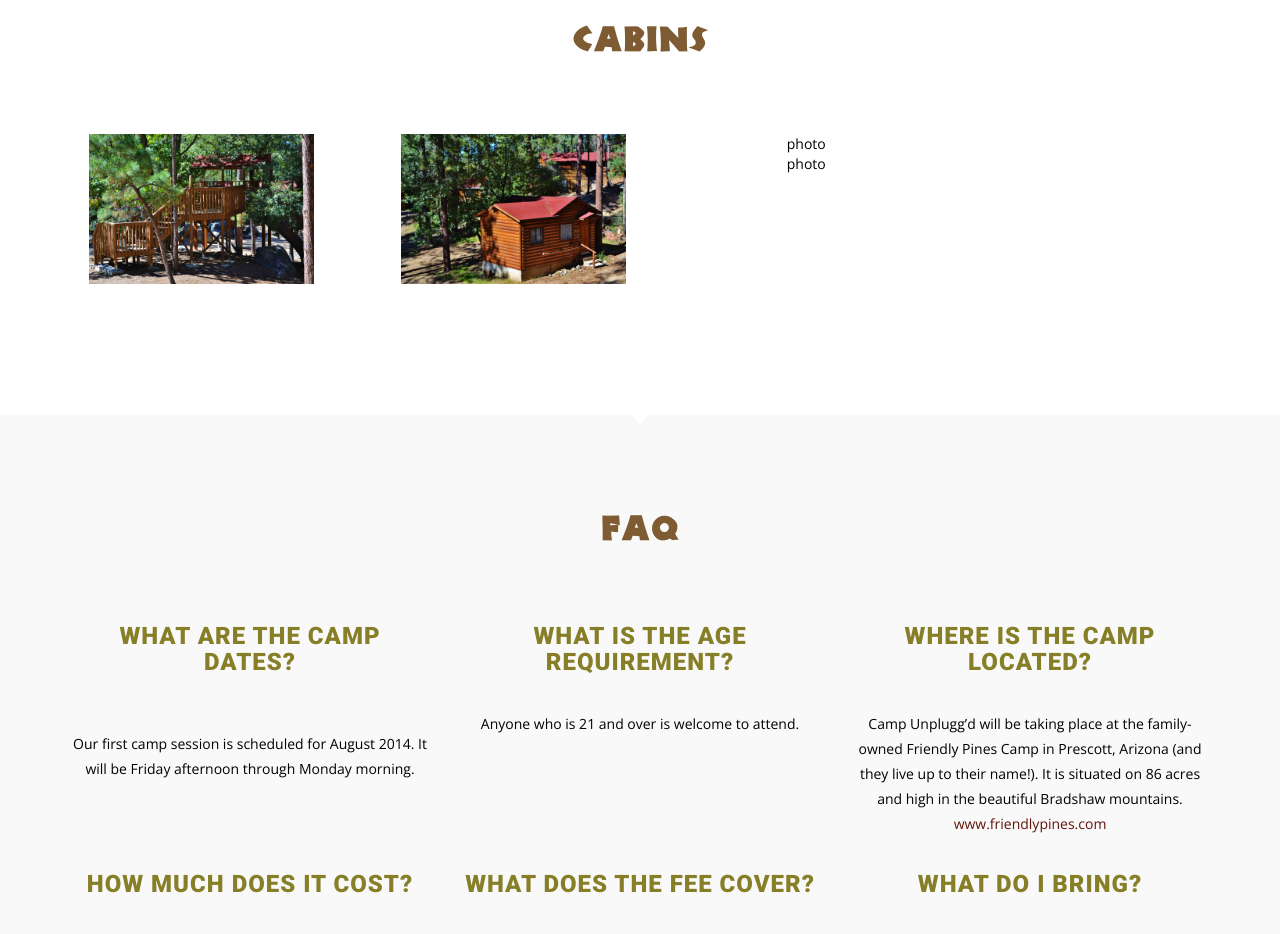
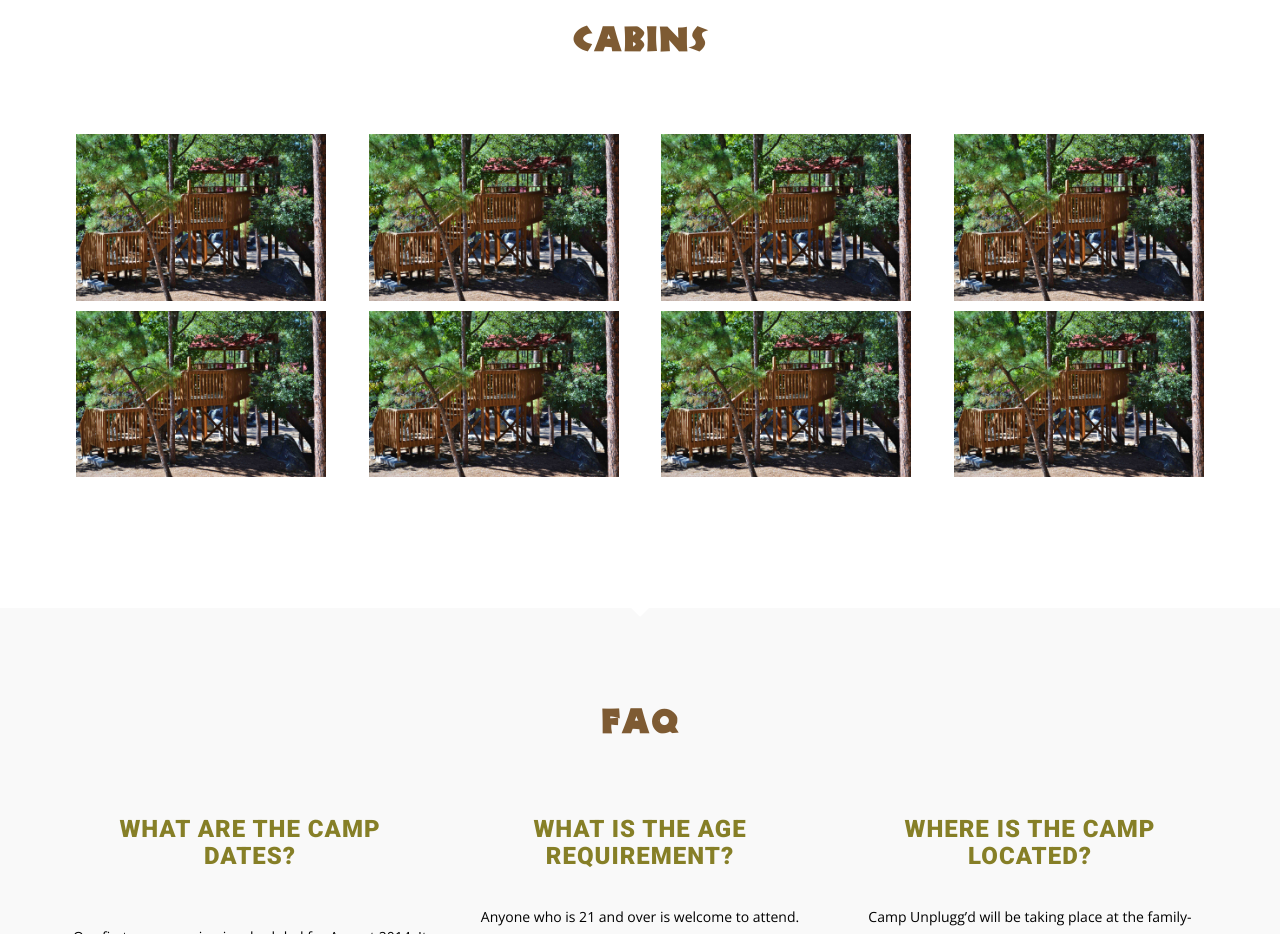
Before and after one commit to lienvdsteen/camp_unpluggd, a plain HTML site: page index.html in a window 1280 px wide. Shown: the part 2700-3634 px from the top of the page. Drawn offline with nearby package versions, Linux system fonts and the light colour scheme; some packages are replaced by stand-ins of ours; a script that the page names is missing.

Commit message:
init add cabin

```diff
--- a/css/horizon.css
+++ b/css/horizon.css
@@ -339,7 +339,7 @@ img::-moz-selection {
 }
 
 #cabins img {
-    height: 150px;
+    width: 250px;
 }
 
 .icon {
--- a/index.html
+++ b/index.html
@@ -209,21 +209,47 @@
                     </div><!--end col lg 12-->
                 </div><!--end row-->
                 <div class="row">
-                    <div class="col-lg-3 col-md-3" style="margin-right:20px;">
+                    <div class="col-lg-3 col-md-3">
                         <a href="images/finals/Treehouse.jpg">
                             <img src="images/finals/Treehouse.jpg" />
                         </a>
                     </div><!--end col lg 4 col md 4-->
                     <div class="col-lg-3 col-md-3">
-                        <a href="images/finals/DSC_0066.jpg">
-                            <img src="images/finals/DSC_0066.jpg" />
+                        <a href="images/finals/Treehouse.jpg">
+                            <img src="images/finals/Treehouse.jpg" />
                         </a>
                     </div><!--end col lg 4 col md 4-->
                     <div class="col-lg-3 col-md-3">
-                    photo
+                        <a href="images/finals/Treehouse.jpg">
+                            <img src="images/finals/Treehouse.jpg" />
+                        </a>
                     </div><!--end col lg 4 col md 4-->
                     <div class="col-lg-3 col-md-3">
-                    photo
+                        <a href="images/finals/Treehouse.jpg">
+                            <img src="images/finals/Treehouse.jpg" />
+                        </a>
+                    </div><!--end col lg 4 col md 4-->
+                </div><!--end row-->
+                <div class="row" style="margin-top:10px;">
+                    <div class="col-lg-3 col-md-3">
+                        <a href="images/finals/Treehouse.jpg">
+                            <img src="images/finals/Treehouse.jpg" />
+                        </a>
+                    </div><!--end col lg 4 col md 4-->
+                    <div class="col-lg-3 col-md-3">
+                        <a href="images/finals/Treehouse.jpg">
+                            <img src="images/finals/Treehouse.jpg" />
+                        </a>
+                    </div><!--end col lg 4 col md 4-->
+                    <div class="col-lg-3 col-md-3">
+                        <a href="images/finals/Treehouse.jpg">
+                            <img src="images/finals/Treehouse.jpg" />
+                        </a>
+                    </div><!--end col lg 4 col md 4-->
+                    <div class="col-lg-3 col-md-3">
+                        <a href="images/finals/Treehouse.jpg">
+                            <img src="images/finals/Treehouse.jpg" />
+                        </a>
                     </div><!--end col lg 4 col md 4-->
                 </div><!--end row-->
             </div> <!--end container-->
```
